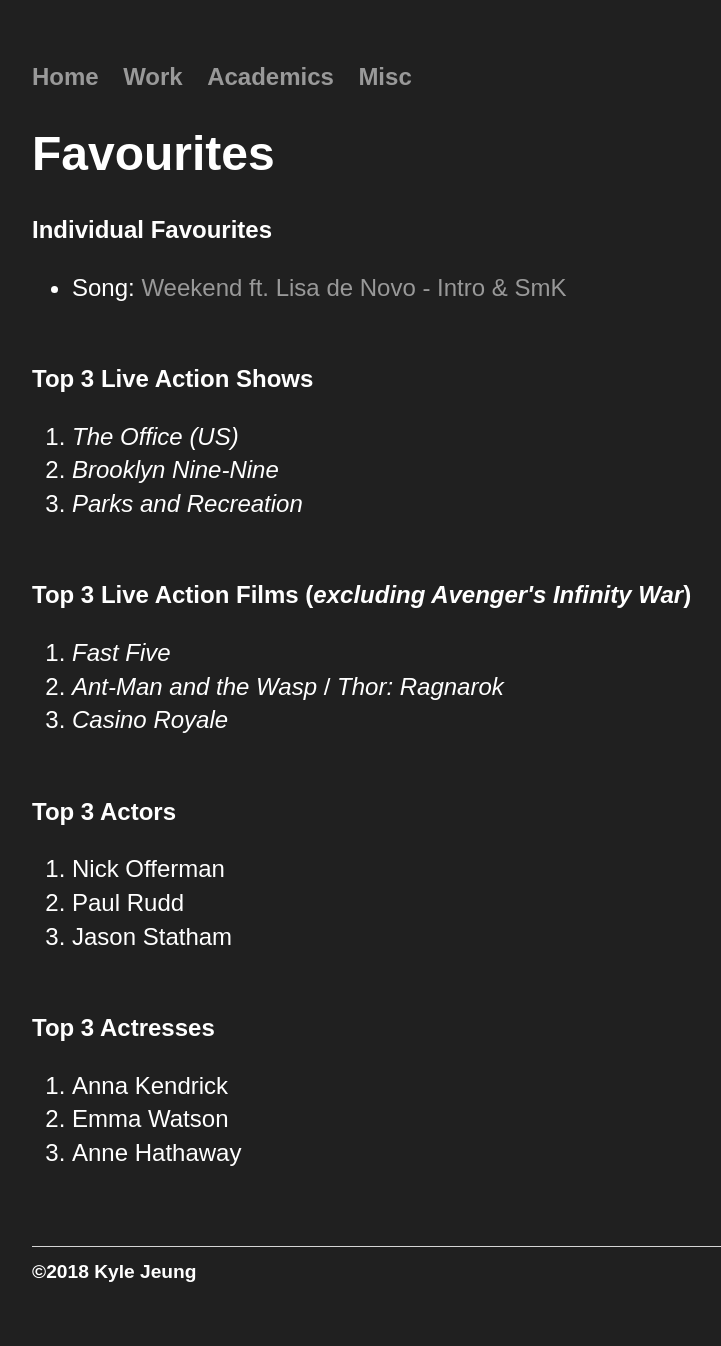
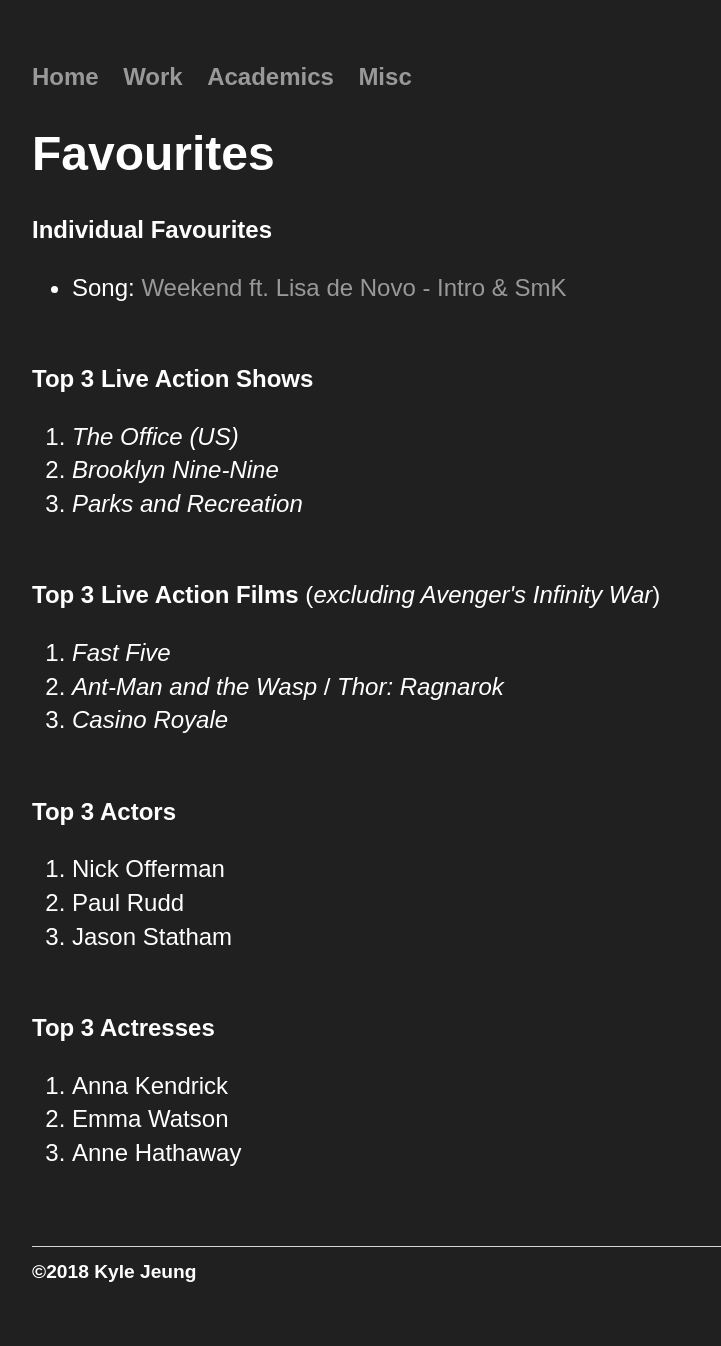
Before and after one commit to jeungkyle/portfolio, a Jekyll site: the page built from favourites/index.html, in a window 1280 px wide. Shown: the whole page, without its empty margins (160-881 px from the left). Built offline with Jekyll 4.4.1, drawn with Linux system fonts in a browser that asks for light colours.

```diff
--- a/favourites/index.html
+++ b/favourites/index.html
@@ -20,7 +20,7 @@ title: Favourites
 		<li><i>Parks and Recreation</i></li>
 	</ol><br>
 <p>
-	<b>Top 3 Live Action Films (<i>excluding Avenger's Infinity War</i>)</b><br>
+	<b>Top 3 Live Action Films</b> (<i>excluding Avenger's Infinity War</i>)<br>
 	<ol>
 		<li><i>Fast Five</i></li>
 		<li><i>Ant-Man and the Wasp</i> / <i>Thor: Ragnarok</i></li>
```
